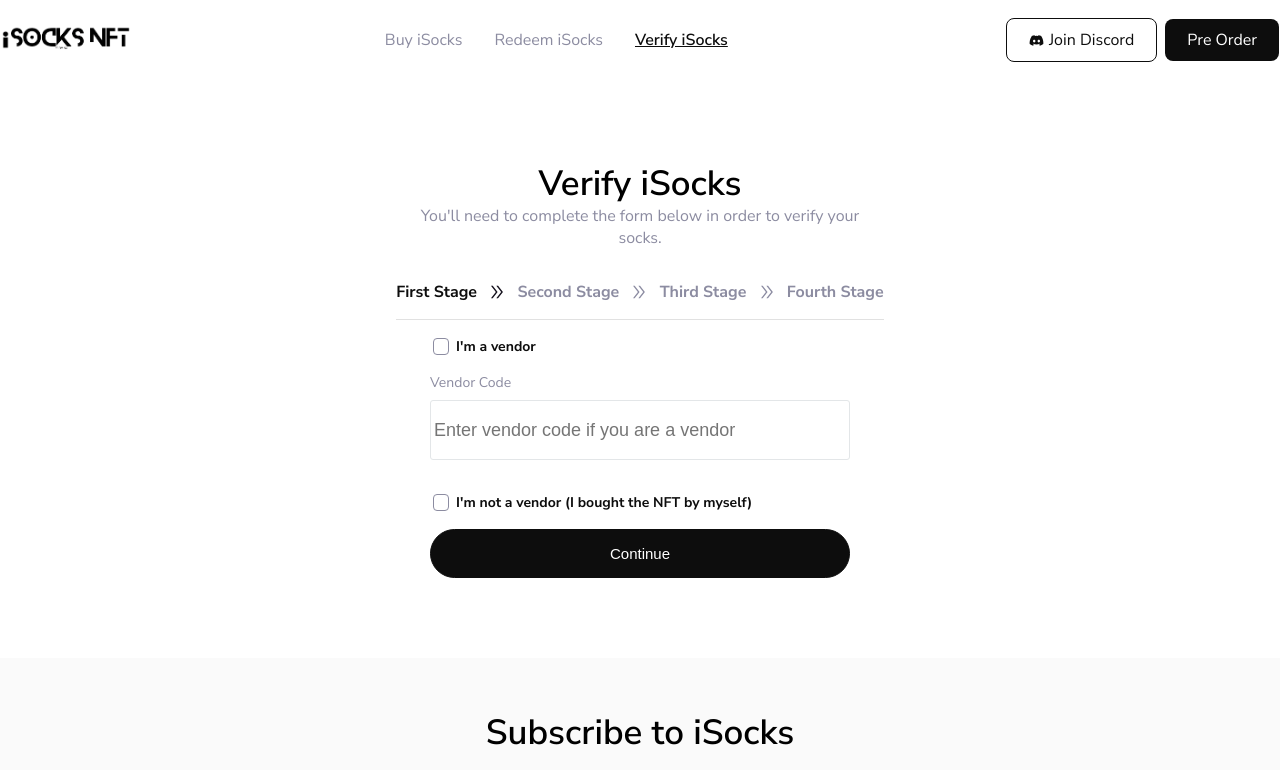
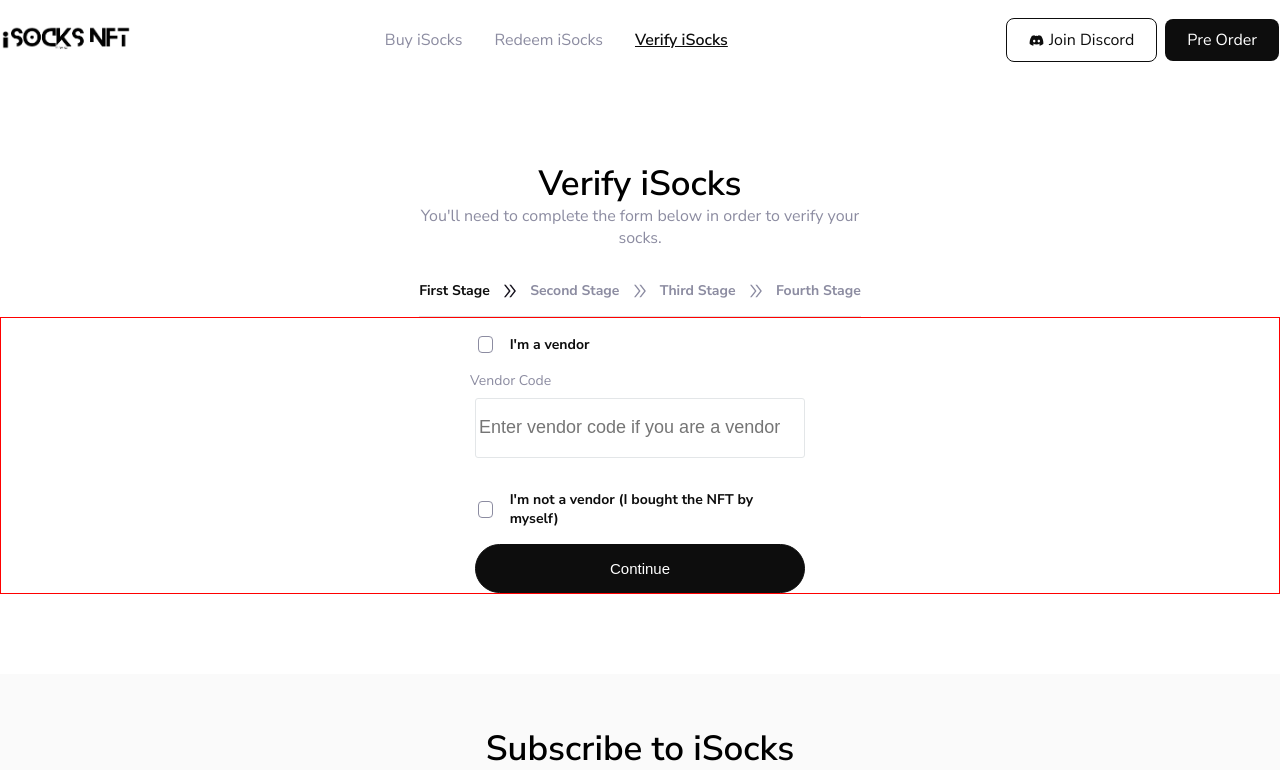
Before and after one commit to iSocks-NFTs/isocks.ai, a Next.js app: page /verify in a window 1280 px wide. Shown: the top 770 px of the page. Built offline with nearby package versions, Linux system fonts and the light colour scheme.

Commit message:
made changes to width size

```diff
--- a/components/Verify/style.js
+++ b/components/Verify/style.js
@@ -43,8 +43,9 @@ export const StageItems = styled.div`
 export const Stage = styled.span`
   font-weight: ${(props) => props.fontWeight ? props.fontWeight : "700"};
   color: ${(props) => (props.color ? props.color : "var(--primary-brand)")};
+  font-size:14px;
   @media screen and (max-width: 520px) {
-    font-size: 10px;
+    font-size: 8px;
   }
 `;
 
@@ -61,17 +62,18 @@ export const Form = styled.form`
   align-items: center;
   margin: 0 auto;
   row-gap: 1rem;
+  border:1px solid red;
 `;
 
 export const Input = styled.input`
   height: ${(props) => (props.height ? props.height : "60px")};
-  width: clamp(250px, 420px, 450px);
+  width: clamp(250px, 330px, 450px);
   background-color: #fff;
   color: var(--primary-brand);
   padding: 0 3px;
   padding-left: ${(props) => props.paddingLeft ? props.paddingLeft : ''};
   border: 0.933743px solid #e3e6e8;
-  font-size: 18px;
+  font-size: 16px;
   border-radius: 3px;
   :focus {
     outline: var(--primary-brand);
@@ -89,13 +91,14 @@ export const CheckBoxContainer = styled.div`
   align-items: center;
   justify-content: flex-start;
   margin-top: 1rem;
-  width: clamp(250px, 420px, 450px);
+  width: clamp(250px, 330px, 450px);
   column-gap: 5px;
 `;
 
 export const FormGroup = styled.div`
   display: flex;
   flex-direction: column;
+  align-items: center;
   row-gap: 0.5rem;
 `;
 
@@ -103,7 +106,7 @@ export const Button = styled.button`
   background-color: var(--primary-brand);
   padding: 15px 50px;
   font-size: 15px;
-  width: clamp(250px, 420px, 450px);
+  width: clamp(250px, 330px, 450px);
   color: #fff;
   border-radius: 30px;
   transition: 0.7s;
@@ -147,7 +150,8 @@ export const Label = styled.label`
   font-weight: ${(props) => (props.fontWeight ? props.fontWeight : "700")};
   font-size: 14px;
   color: ${(props) => (props.color ? props.color : "var(--primary-brand)")};
-  width: ${(props) => props.width ? props.width : "clamp(250px, 420px, 450px)"};
+  width: ${(props) => props.width ? props.width : "clamp(250px, 350px, 450px)"};
+  margin-left:10px;
   a {
     text-decoration: underline;
   }
```
